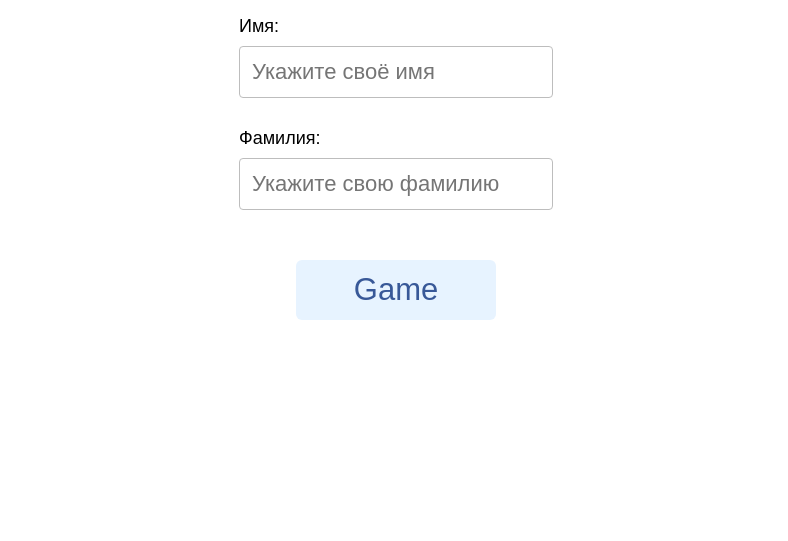
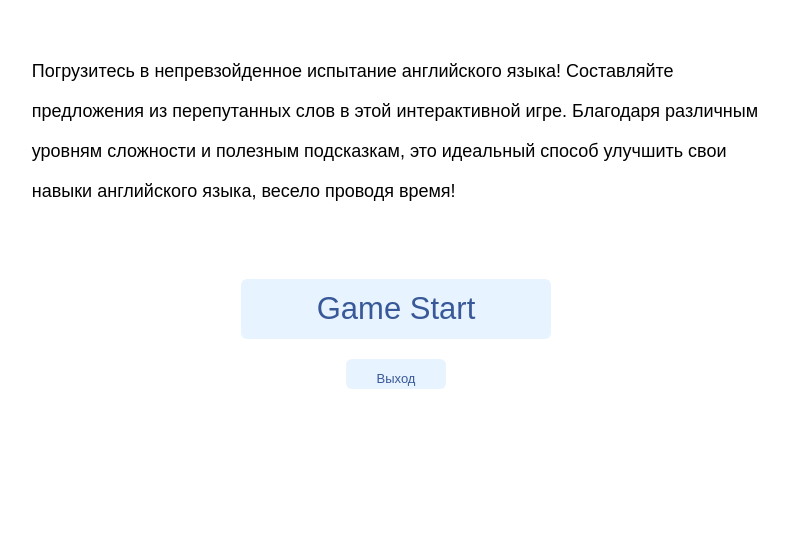
Before and after one commit to GitAlBo93/RSS_Puzzle, a website built with webpack: page src/index.html in a window 1280 px wide. Shown: the part 275-816 px from the top of the page, without its empty margins (244-1032 px from the left). Built offline with nearby package versions, Linux system fonts and the light colour scheme; files whose address does not match are found by name; a web font is replaced by a local one.

Commit message:
feat: частично стилизован start page

```diff
--- a/src/app/app.ts
+++ b/src/app/app.ts
@@ -1,5 +1,5 @@
-import LoginPage from './view/login_page/login_view';
-//import StartPage from './view/start_page/start_view';
+// import LoginPage from './view/login_page/login_view';
+import StartPage from './view/start_page/start_view';
 
 class App {
     constructor() {
@@ -8,11 +8,11 @@ class App {
     }
 
     start() {
-        const PageLogin = new LoginPage();
-        document.body.append(PageLogin.loginPg());
+        // const PageLogin = new LoginPage();
+        // document.body.append(PageLogin.loginPg());
 
-        // const PageStart = new StartPage();
-        // document.body.append(PageStart.startPg());
+        const PageStart = new StartPage();
+        document.body.append(PageStart.startPg());
     }
 }
 
--- a/src/app/view/login_page/login.css
+++ b/src/app/view/login_page/login.css
@@ -8,7 +8,7 @@
     background-color: rgba(255, 255, 255, 0.6);
     border-radius: 60px;
     backdrop-filter: blur(8px);
-    min-width: 60vw;
+    min-width: 40vw;
     min-height: 40vh;
 }
 
--- /dev/null
+++ b/src/app/view/start_page/start.css
@@ -0,0 +1,66 @@
+.Section  {
+    margin: 20%;
+    /* margin-left: 40%;
+    margin-top: 30%; */
+    /* width: 500px;
+    height: 260px; */
+    /* border: black 2px solid; */
+    background-color: rgba(255, 255, 255, 0.6);
+    border-radius: 60px;
+    backdrop-filter: blur(8px);
+    min-width: 40vw;
+    min-height: 40vh;
+}
+
+.container{
+    display: flex;
+    align-items: center;
+    flex-direction: column;
+    justify-content: center;
+    align-items: center;
+    padding: 30px 15px;
+    gap: 20px;
+}
+
+.text_Game{
+    font-family: "Poetsen One", sans-serif;
+    font-size: 18px;
+    line-height: 40px;
+    font-weight: 400;
+}
+
+.welcom_btn,
+.logOff_btn{
+    font-family: "Poetsen One", sans-serif;
+	display: inline-block;
+	box-sizing: border-box;
+	padding: 0 20px;
+	/* margin: 0 15px 15px 0; */
+	outline: none;
+	border: none;
+	border-radius: 6px;
+    height: 60px;
+    width: 310px;
+	line-height: 40px;
+	font-size: 31px;
+	font-weight: 400;
+	text-decoration: none;
+	color: #385898;
+	background-color: #e7f3ff;
+	cursor: pointer;
+	user-select: none;
+	appearance: none;
+	touch-action: manipulation;
+    margin-top: 30px;
+}
+
+.welcom_btn:hover {
+	background-color: #DBE7F2;
+}
+
+.logOff_btn{
+    height: 30px;
+    width: 100px;
+    margin-top: 0px;
+    font-size: 13px;
+}
--- a/src/app/view/start_page/start_view.ts
+++ b/src/app/view/start_page/start_view.ts
@@ -1,3 +1,5 @@
+import './start.css';
+
 export default class StartPage {
     constructor(){
         this.startPg();
@@ -23,7 +25,7 @@ export default class StartPage {
 
         const TextGame = document.createElement('p');
         TextGame.className = 'text_Game';
-        TextGame.textContent = 'Text_Text_text_TextText_Text_text_TextText_Text_text_TextText_Text_text_TextText_Text_text_Text';
+        TextGame.textContent = 'Погрузитесь в непревзойденное испытание английского языка! Составляйте предложения из перепутанных слов в этой интерактивной игре. Благодаря различным уровням сложности и полезным подсказкам, это идеальный способ улучшить свои навыки английского языка, весело проводя время!';
         Container.appendChild(TextGame);
 
         const BtnWelcom = document.createElement('button');
```
